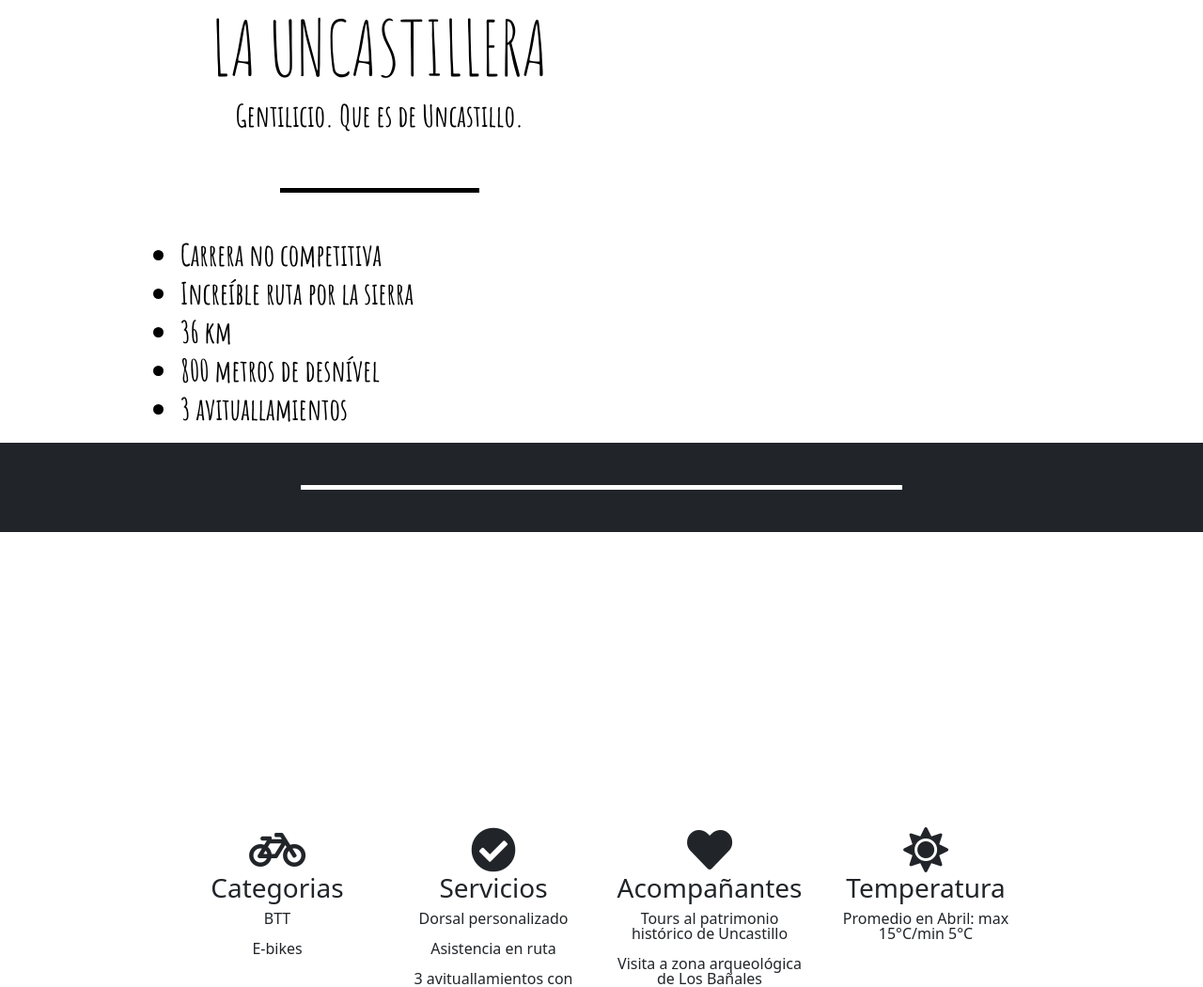
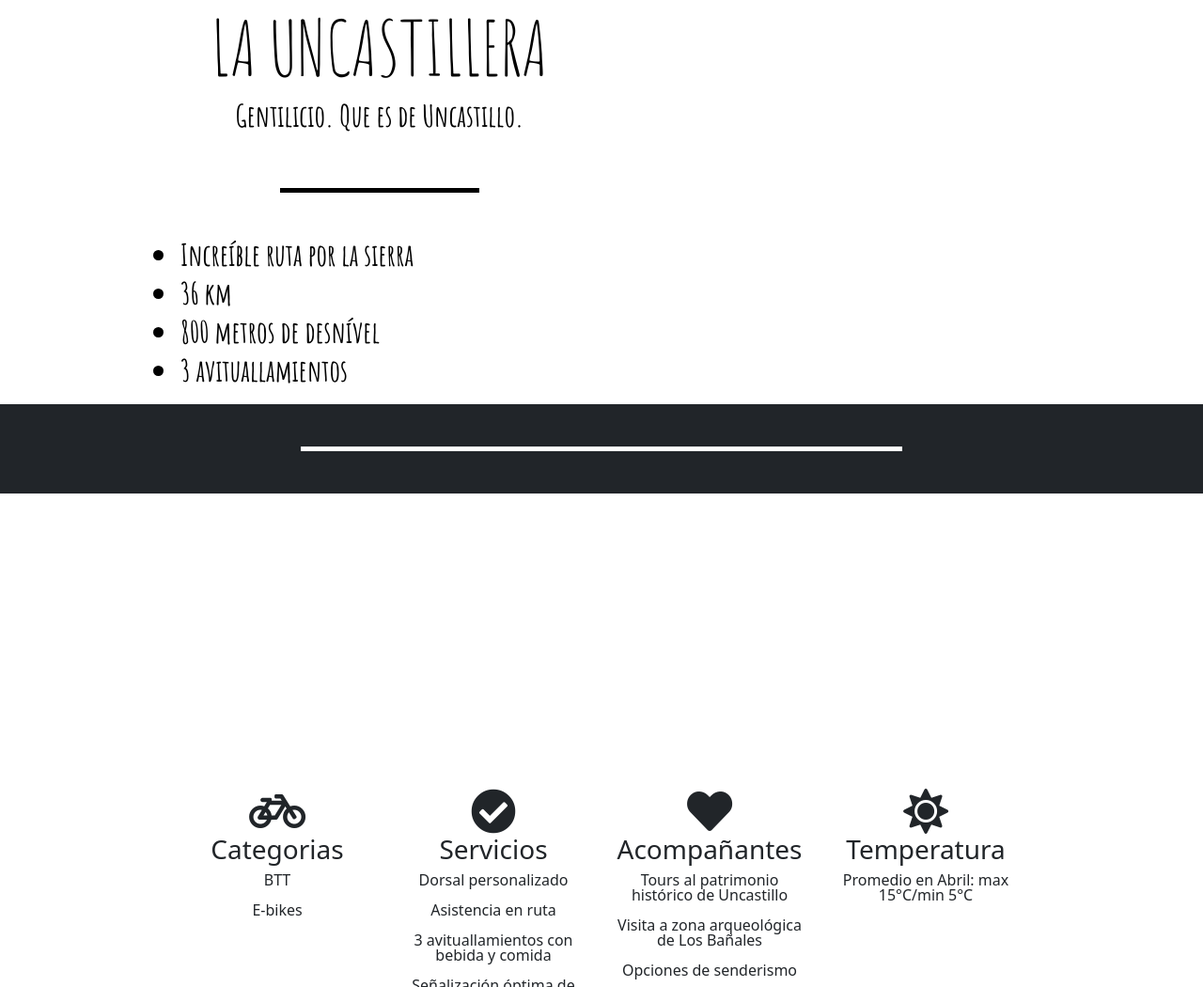
Before and after one commit to araupontones/el_viso, a website: page index.html in a window 1280 px wide. Shown: the part 2134-3184 px from the top of the page at 94% size. Drawn offline with nearby package versions, Linux system fonts and the light colour scheme; a script that the page names is missing.

Commit message:
remove no competitiva

```diff
--- a/index.html
+++ b/index.html
@@ -237,7 +237,7 @@
         <hr class="black">
         <div class="row container-epic-stats">
           <ul>
-            <li>Carrera no competitiva</li>
+
             <li>Increíble ruta por la sierra</li>
             <li>36 km</li>
             <li>800 metros de desnível</li>
```
